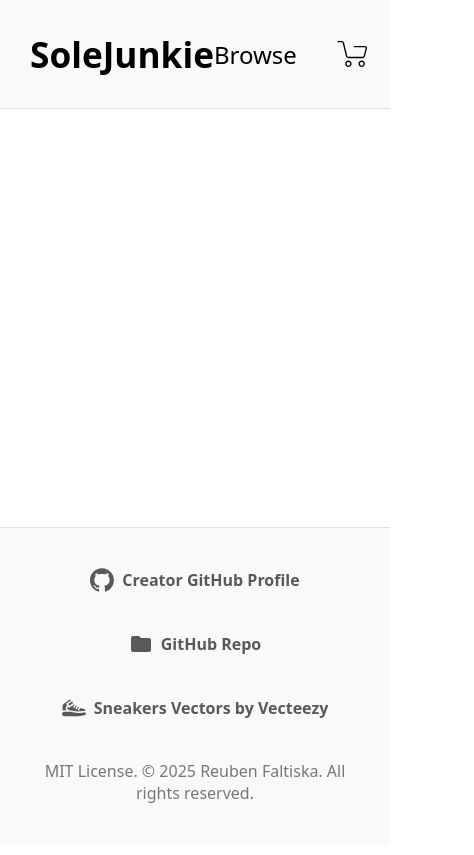
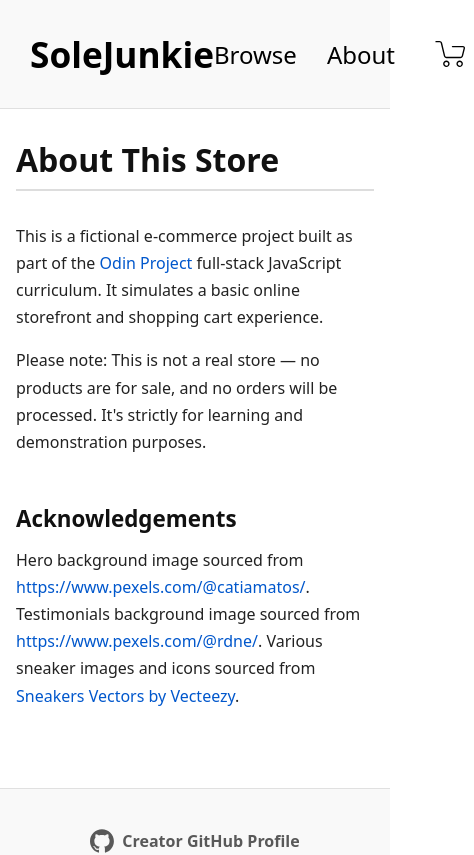
Before and after one commit to Reuben-24/shop, a React (Vite) app: page /about in a window 390 px wide. Shown: the top 855 px of the page, 474 px wide, since content can reach past the window. Built offline with nearby package versions, Linux system fonts and the light colour scheme.

Commit message:
Add about page

```diff
--- a/src/components/About.jsx
+++ b/src/components/About.jsx
@@ -1,6 +1,62 @@
+import styles from "../styles/About.module.css";
+
 function About() {
   return (
-    <></>
+    <div className={styles.aboutPageWrapper}>
+      <main className={styles.aboutPage}>
+        <section className={styles.introSection}>
+          <h1>About This Store</h1>
+          <p>
+            This is a fictional e-commerce project built as part of the
+            <a
+              href="https://www.theodinproject.com"
+              target="_blank"
+              rel="noopener noreferrer"
+            >
+              {" "}
+              Odin Project
+            </a>{" "}
+            full-stack JavaScript curriculum. It simulates a basic online
+            storefront and shopping cart experience.
+          </p>
+          <p>
+            Please note: This is not a real store — no products are for sale,
+            and no orders will be processed. It's strictly for learning and
+            demonstration purposes.
+          </p>
+        </section>
+        <section className={styles.acknowledgementsSection}>
+          <h2>Acknowledgements</h2>
+          <p>
+            Hero background image sourced from
+            <a
+              href="https://www.pexels.com/@catiamatos/"
+              target="_blank"
+              rel="noopener noreferrer"
+            >
+              {" "}https://www.pexels.com/@catiamatos/
+            </a>
+            . Testimonials background image sourced from
+            <a
+              href="https://www.pexels.com/@rdne/"
+              target="_blank"
+              rel="noopener noreferrer"
+            >
+              {" "}https://www.pexels.com/@rdne/
+            </a>
+            . Various sneaker images and icons sourced from
+            <a
+              href="https://www.vecteezy.com/free-vector/sneakers/"
+              target="_blank"
+              rel="noopener noreferrer"
+            >
+              {" "}Sneakers Vectors by Vecteezy
+            </a>
+            .
+          </p>
+        </section>
+      </main>
+    </div>
   );
 }
 
--- a/src/components/Header.jsx
+++ b/src/components/Header.jsx
@@ -11,6 +11,10 @@ function Header({ isTransparent, cart, cartTotalQuantity, cartTotalPrice }) {
         <ul className={styles.links}>
           <li>
             <Link className={styles.link} to="/browse">Browse</Link>
+          </li>
+
+          <li>
+            <Link className={styles.link} to="/about">About</Link>
           </li>
 
           <li className={styles.cartWrapper}>
--- a/src/components/ProductCard.jsx
+++ b/src/components/ProductCard.jsx
@@ -1,18 +1,20 @@
-import { Link, useOutletContext } from "react-router-dom";
+import { Link } from "react-router-dom";
+import { useState } from "react";
 
-import { formatAsPrice } from "../utils.js"
+import { formatAsPrice } from "../utils.js";
 
 export default function ProductCard({ product, handleAddToCart }) {
+  const [justAdded, setJustAdded] = useState(false);
   const { id, name, price, imageUrl } = product;
-
-  const { cart } = useOutletContext();
-
-  const isInCart = cart.some(p => p.id === product.id);
 
   const handleAddToCartClick = (e) => {
     e.preventDefault();
     e.stopPropagation();
     handleAddToCart(product);
+    setJustAdded(true);
+    setTimeout(() => {
+      setJustAdded(false);
+    }, 2000);
   };
 
   return (
@@ -24,11 +26,17 @@ export default function ProductCard({ product, handleAddToCart }) {
         <h3 className="productName">{name}</h3>
         <div className="cardDetailsBottomContainer">
           <p className="productPrice">{formatAsPrice(price)}</p>
-          <button className="addToCartButton"
-            onClick={handleAddToCartClick}>
-              { isInCart ? (
-                <svg className="addedIcon" viewBox="0 0 24 24" fill="none" stroke="currentColor" strokeWidth="1"
-                  strokeLinecap="round" strokeLinejoin="round">
+          <button className="addToCartButton" onClick={handleAddToCartClick}>
+            {justAdded ? (
+              <svg
+                className="addedIcon"
+                viewBox="0 0 24 24"
+                fill="none"
+                stroke="currentColor"
+                strokeWidth="1"
+                strokeLinecap="round"
+                strokeLinejoin="round"
+              >
                 <polyline points="20 6 9 17 4 12" />
               </svg>
             ) : (
--- /dev/null
+++ b/src/styles/About.module.css
@@ -0,0 +1,76 @@
+.aboutPageWrapper {
+  display: flex;
+  justify-content: center;
+}
+
+.aboutPage {
+  max-width: 900px;
+  padding: 40px 20px;
+  color: #222;
+  line-height: 1.7;
+}
+
+.aboutPage h1,
+.aboutPage h2 {
+  color: #111;
+  margin-bottom: 0.6em;
+  line-height: 1.3;
+}
+
+.aboutPage h1 {
+  font-size: 2.5rem;
+  border-bottom: 2px solid #ddd;
+  padding-bottom: 0.5rem;
+  margin-bottom: 2rem;
+}
+
+.aboutPage h2 {
+  font-size: 1.6rem;
+  margin-top: 3rem;
+}
+
+.aboutPage p {
+  margin-bottom: 1rem;
+}
+
+.aboutPage a {
+  color: #0057cc;
+  text-decoration: none;
+  transition: color 0.2s ease;
+}
+
+.aboutPage a:hover {
+  color: #003e99;
+  text-decoration: underline;
+}
+
+.aboutPage section {
+  margin-bottom: 3rem;
+}
+
+.creatorLinks {
+  margin-top: 1rem;
+  display: flex;
+  gap: 1.5rem;
+  flex-wrap: wrap;
+  font-weight: 500;
+}
+
+@media (max-width: 600px) {
+  .aboutPage {
+    padding: 30px 16px;
+  }
+
+  .aboutPage h1 {
+    font-size: 2rem;
+  }
+
+  .aboutPage h2 {
+    font-size: 1.4rem;
+  }
+
+  .creatorLinks {
+    flex-direction: column;
+    gap: 0.5rem;
+  }
+}
--- a/src/styles/global.css
+++ b/src/styles/global.css
@@ -89,11 +89,15 @@ button, a {
   color: black;
 }
 
+.addToCartButton svg {
+  transition: opacity 1s ease;
+  transition: transform 1s ease;
+  height: 30px;
+  width: 30px;
+}
+
 .addIcon {
   stroke: #909090;
-  height: 30px;
-  width: 30px;
-  transition: transform 0.3s ease;
 }
 .addToCartButton:hover .addIcon {
   stroke: #0070f3;
@@ -101,7 +105,4 @@ button, a {
 
 .addedIcon {
   stroke: #0070f3;
-  height: 30px;
-  width: 30px;
-  transition: transform 0.3s ease;
 }
```
Also changed, not shown: todo.txt. Lines whose indentation alone changed are shown as unchanged.
